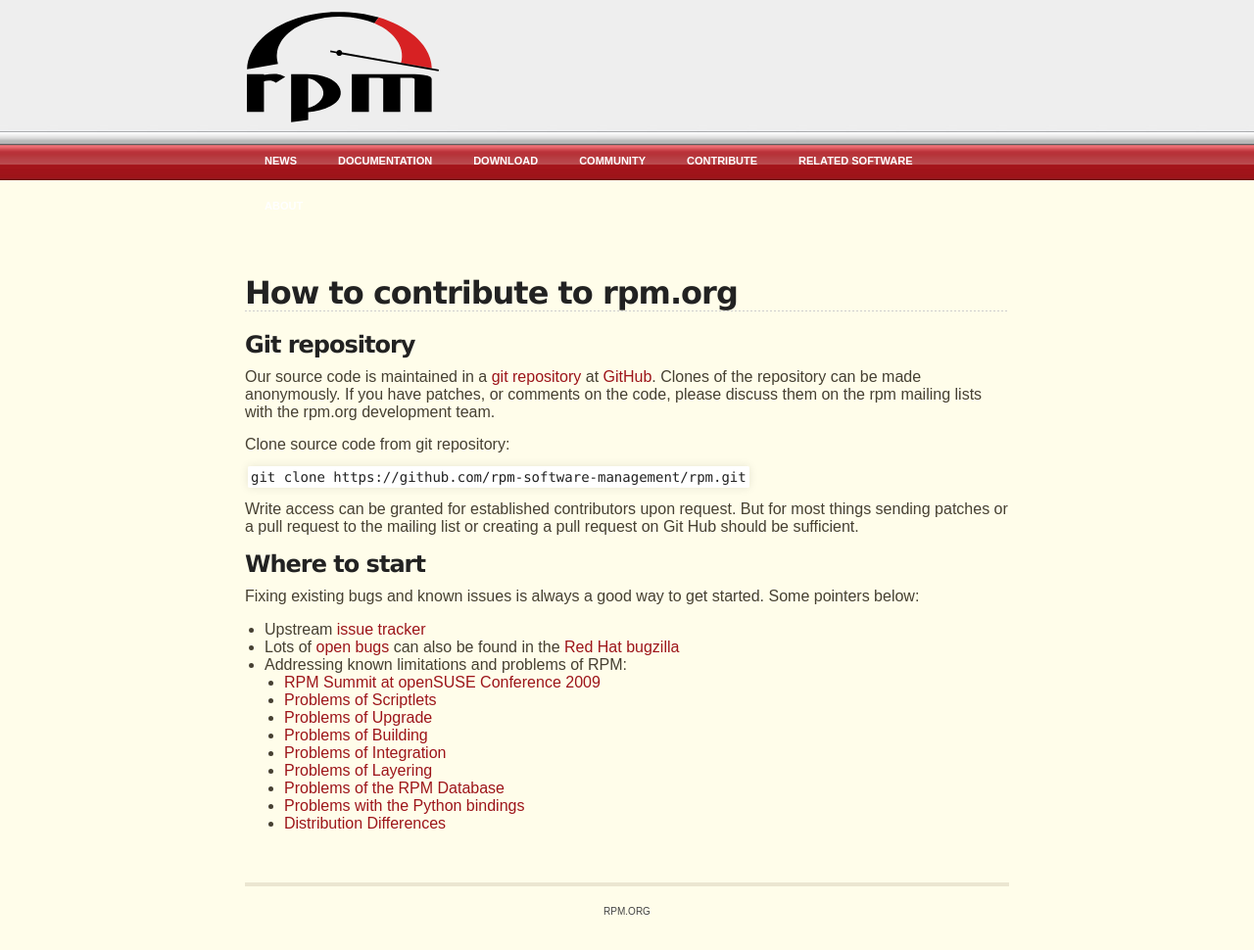
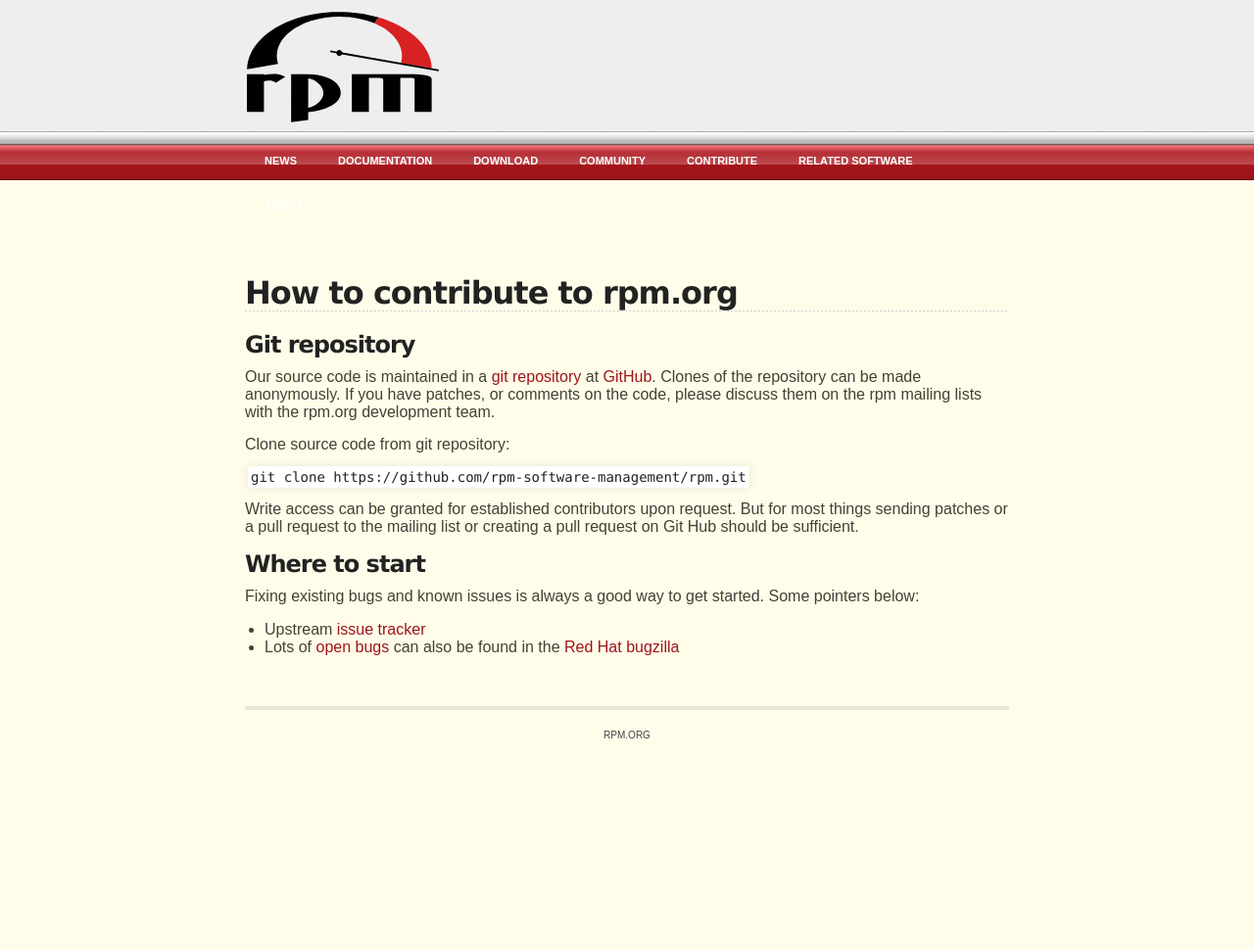
Before and after one commit to rpm-software-management/rpm-web, a Jekyll site: the page built from contribute.md, in a window 1280 px wide. Shown: the whole page at 98% size. Built offline with Jekyll 4.4.1, drawn with Linux system fonts in a browser that asks for light colours; after the commit the page ends 900 px from its top, so only the background shows below that.

Commit message:
Unreference the problems pages
There's useful data there but the content is more suited for wiki

```diff
--- a/contribute.md
+++ b/contribute.md
@@ -21,13 +21,3 @@ Some pointers below:
 
 * Upstream [issue tracker](https://github.com/rpm-software-management/rpm/issues)
 * Lots of [open bugs](https://bugzilla.redhat.com/buglist.cgi?bug_status=NEW&bug_status=ASSIGNED&component=rpm&query_format=advanced) can also be found in the [Red Hat bugzilla](https://bugzilla.redhat.com/)
-* Addressing known limitations and problems of RPM:
-  * [RPM Summit at openSUSE Conference 2009](problems/summit2009.html)
-  * [Problems of Scriptlets](problems/scriptlets.html)
-  * [Problems of Upgrade](problems/upgrade.html)
-  * [Problems of Building](problems/building.html)
-  * [Problems of Integration](problems/integration.html)
-  * [Problems of Layering](problems/layering.html)
-  * [Problems of the RPM Database](problems/database.html)
-  * [Problems with the Python bindings](problems/python_bindings.html)
-  * [Distribution Differences](problems/distribution_differencies.html)
```
